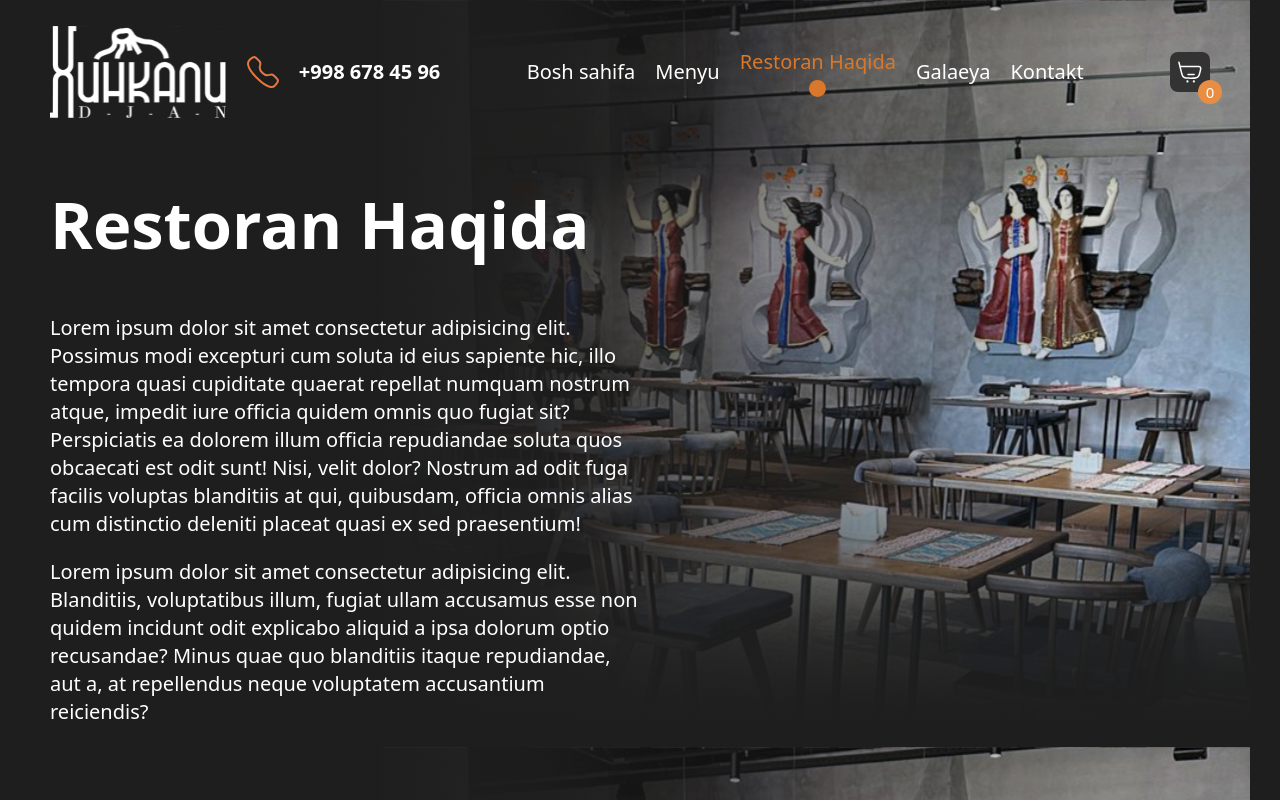
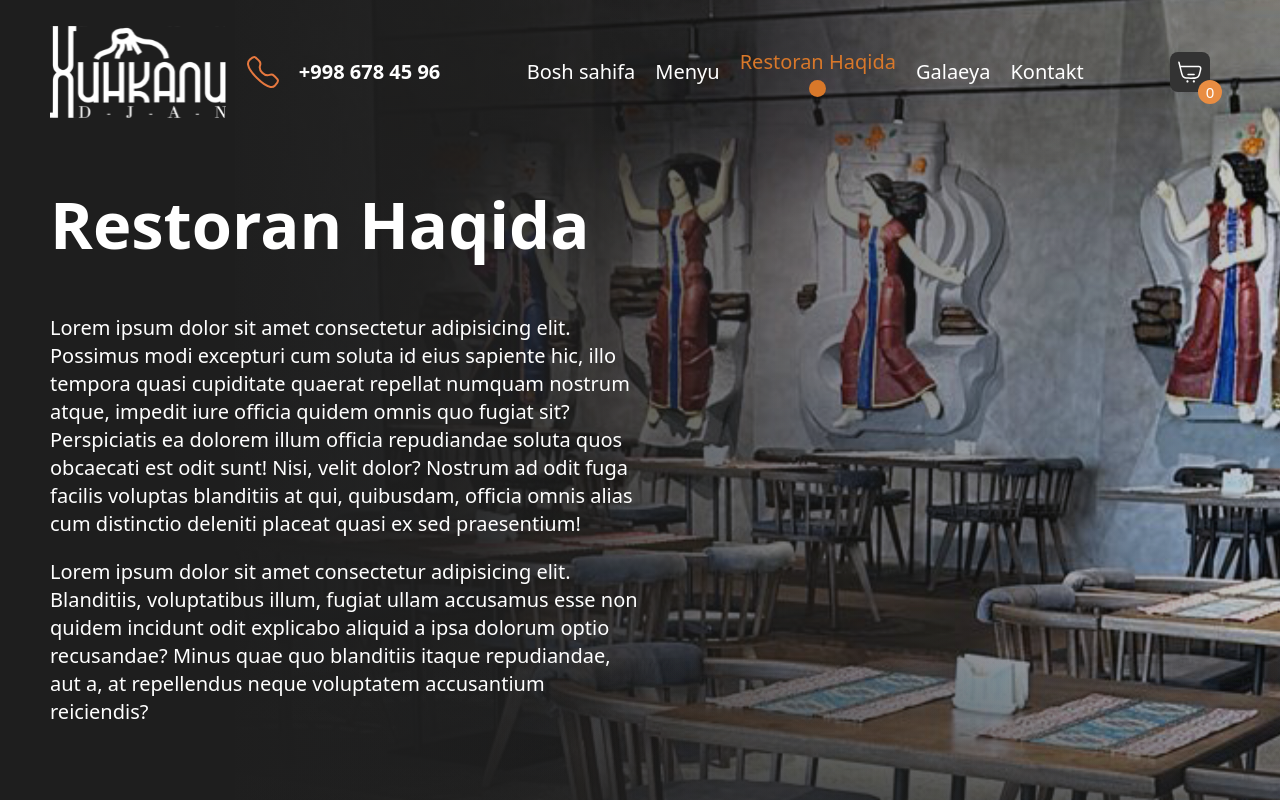
Before and after one commit to Boburov-Shukurillo/restoran, a React (Vite) app: page /about in a window 1280 px wide. Shown: the top 800 px of the page. Built offline with nearby package versions, Linux system fonts and the light colour scheme.

Commit message:
waw site is beatiful

```diff
--- a/src/Components/loader.css
+++ b/src/Components/loader.css
@@ -1,7 +1,7 @@
 .container {
   width: 100%;
   height: 100%;
-  position: absolute;
+  position: fixed;
   top: 50%;
   left: 50%;
   transform: translate(-50%, -50%);
--- a/src/index.css
+++ b/src/index.css
@@ -36,6 +36,7 @@ nav .active::before {
   border-radius: 50%;
 }
 .bg {
+  background-position: center;
   background-size: contain;
   background-image: url(./assets/orqaFonBg.svg);
 }
@@ -49,11 +50,12 @@ nav .active::before {
 }
 
 .nimadi {
-  background-size: contain;
+  background-position: center;
   background-image: url(./assets/menubg.svg);
 }
 
 .hero {
+  background-position: center;
   background-image: url(./assets/heroBg.png);
 }
 
--- a/src/layout/MainLayOut.jsx
+++ b/src/layout/MainLayOut.jsx
@@ -6,11 +6,15 @@ import Loader from "../Components/Loader";
 
 const MainLayOut = ({ cart, setData, data, setCart }) => {
   const [loader, setLoader] = useState(true);
-  setTimeout(() => setLoader(false), 1000);
+  setTimeout(() => setLoader(false), 300);
   return (
     <div>
       <Header cart={cart} setData={setData} data={data} setCart={setCart} />
-      {loader && <Loader />}
+      {loader && (
+        <div className="fixed z-50">
+          <Loader />
+        </div>
+      )}
       <main className="bg-[#1E1E1E]">
         <Outlet wtf="knock knock face" />
       </main>
--- a/src/pages/About.jsx
+++ b/src/pages/About.jsx
@@ -7,13 +7,14 @@ import { Navigation, Pagination } from "swiper/modules";
 const About = () => {
   return (
     <div className="h-[100%]  bg-[#1E1E1E]">
-      <div className="containerb nimadi w-full py-44 text-white max-middle_screen:text-center max-middle_screen:flex max-middle_screen:flex-col max-middle_screen:items-center">
+      <div className="nimadi w-full">
+        <div className="containerb w-full py-44 text-white max-middle_screen:text-center max-middle_screen:flex max-middle_screen:flex-col max-middle_screen:items-center">
           <h1 className="text-[65px] font-semibold mb-10 max-middle_screen:text-4xl">
             Restoran Haqida
           </h1>
           <p className="w-1/2 mb-5 text-xl max-middle_screen:w-2/3 max-md:w-full max-md:text-base">
-          Lorem ipsum dolor sit amet consectetur adipisicing elit. Possimus modi
-          excepturi cum soluta id eius sapiente hic, illo tempora quasi
+            Lorem ipsum dolor sit amet consectetur adipisicing elit. Possimus
+            modi excepturi cum soluta id eius sapiente hic, illo tempora quasi
             cupiditate quaerat repellat numquam nostrum atque, impedit iure
             officia quidem omnis quo fugiat sit? Perspiciatis ea dolorem illum
             officia repudiandae soluta quos obcaecati est odit sunt! Nisi, velit
@@ -24,10 +25,11 @@ const About = () => {
           <p className="w-1/2 text-xl max-middle_screen:w-2/3 max-md:w-full max-md:text-base">
             Lorem ipsum dolor sit amet consectetur adipisicing elit. Blanditiis,
             voluptatibus illum, fugiat ullam accusamus esse non quidem incidunt
-          odit explicabo aliquid a ipsa dolorum optio recusandae? Minus quae quo
-          blanditiis itaque repudiandae, aut a, at repellendus neque voluptatem
-          accusantium reiciendis?
+            odit explicabo aliquid a ipsa dolorum optio recusandae? Minus quae
+            quo blanditiis itaque repudiandae, aut a, at repellendus neque
+            voluptatem accusantium reiciendis?
           </p>
+        </div>
       </div>
 
       <ul className="containerb grid grid-cols-4 gap-6 w-full h-full py-2 bg-[#1E1E1E] max-lg:grid-cols-3 max-middle_screen:grid-cols-2 max-middle_screen:gap-20 max-sm:grid-cols-1">
```
Lines whose indentation alone changed are shown as unchanged.
